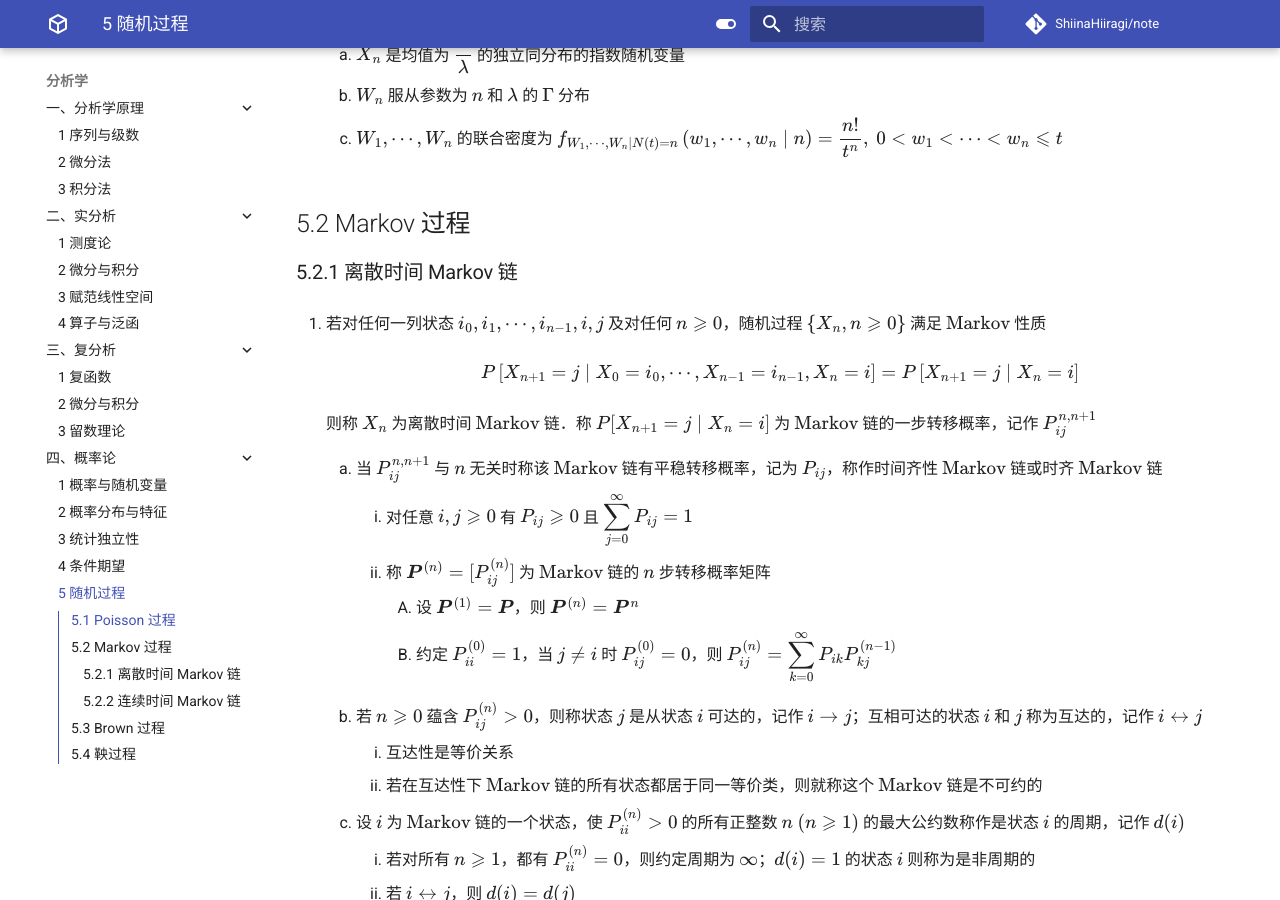
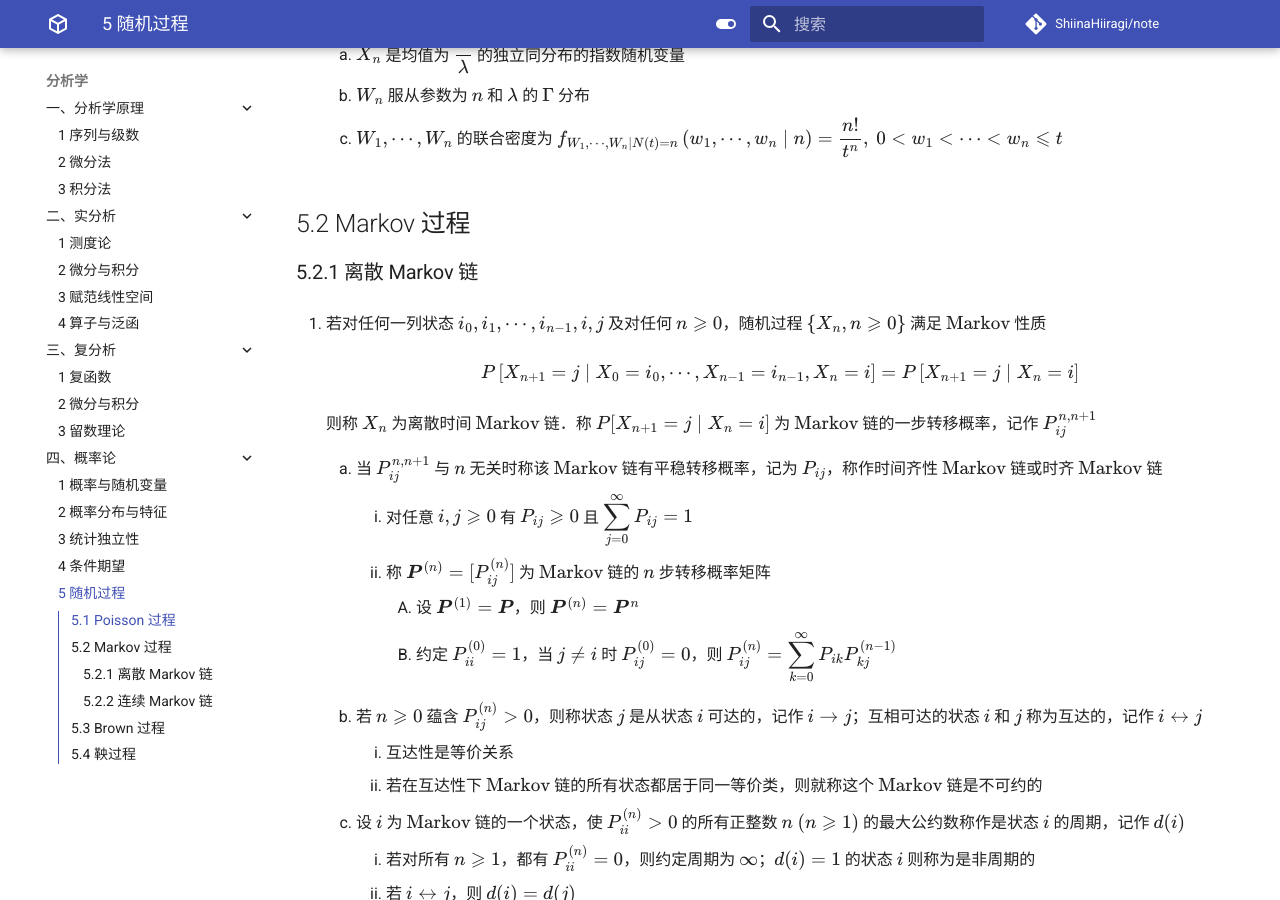
Before and after one commit to ShiinaHiiragi/note, an MkDocs documentation site: the page built from docs/stat/prob/stoch.md, in a window 1280 px wide and 900 px high, scrolled down 1318 px. Built offline with MkDocs 1.6.1 and Material for MkDocs 9.7.7, drawn with Linux system fonts in a browser that asks for light colours; comment, search, counter and statistics services are not loaded; some of the changed text lies outside the part shown.

Commit message:
change subtle

```diff
--- a/docs/stat/prob/stoch.md
+++ b/docs/stat/prob/stoch.md
@@ -40,7 +40,7 @@
     3. $W_{1}, \cdots, W_{n}$ 的联合密度为 ${\displaystyle f_{W_{1}, \cdots, W_{n} \mid N(t)=n}\left(w_{1}, \cdots, w_{n} \mid n\right)=\dfrac{n!}{t^{n}}, \  0<w_{1}<\cdots<w_{n} \leqslant t}$
 
 ## 5.2 Markov 过程
-### 5.2.1 离散时间 Markov 链
+### 5.2.1 离散 Markov 链
 1. 若对任何一列状态 $i_{0}, i_{1}, \cdots, i_{n-1}, i, j$ 及对任何 $n \geqslant 0$，随机过程 $\left\{X_{n}, n \geqslant 0\right\}$ 满足 $\text{Markov}$ 性质
 
     $$
@@ -89,7 +89,7 @@
     1. 如果过程的初始状态 $X_{0}$ 有平稳概率分布 $\pi=\left\{\pi_{j}, j \geqslant 0\right\}$，则 $P[X_{n}=j]=\pi_{j}$
     2. 若不可约 $\text{Markov}$ 链中的所有状态都是遍历的，则对所有 $i, j$，极限 ${\displaystyle \lim _{n \rightarrow \infty} P_{i j}^{(n)}=\pi_{j}}$ 存在且 $\pi=\left\{\pi_{j}, j \geqslant 0\right\}$ 为平稳分布，即 ${\displaystyle \sum_{j=0}^{\infty} \pi_{j}=1, \pi_{j}>0}$ 且 ${\displaystyle \sum_{i=0}^{\infty} \pi_{i} P_{i j}=\pi_{j}}$．反之，若不可约 $\text{Markov}$ 链只存在一个平稳分布，且该 $\text{Markov}$ 链的所有状态都是遍历的，则该平稳分布就是此 $\text{Markov}$ 链的极限分布，即对任何 $i$ 有 ${\displaystyle \lim _{n \rightarrow \infty} P_{i j}^{(n)}=\pi_{j}}$
 
-### 5.2.2 连续时间 Markov 链
+### 5.2.2 连续 Markov 链
 1. 若对所有 $s, t \geqslant 0$ 和任何非负整数 $i, j, x(u), 0 \leqslant u \leqslant s$，随机过程 $X(t), t \geqslant 0$ 满足
 
     $$
```
Also changed, not shown: docs/index.md (+1 -1 lines).
